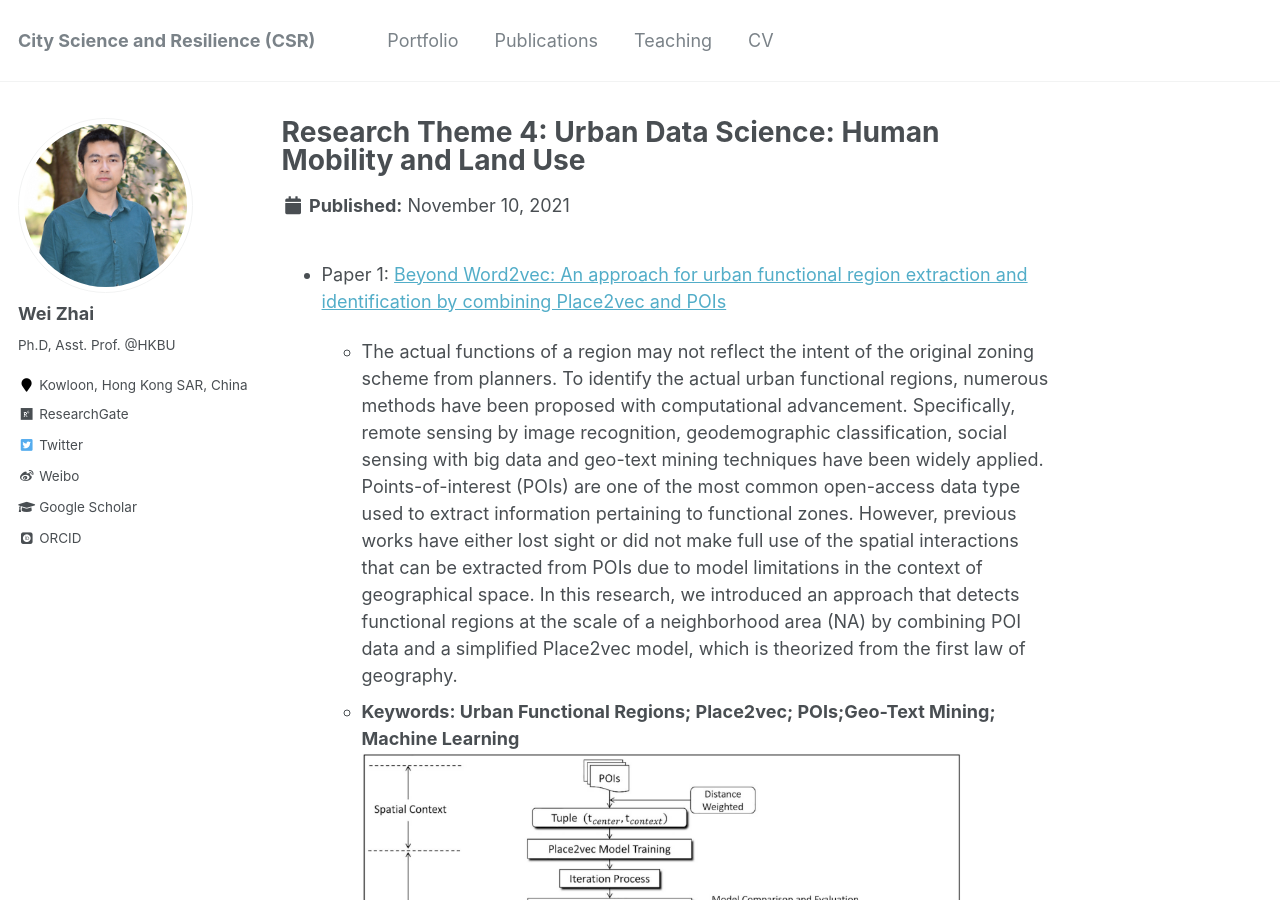
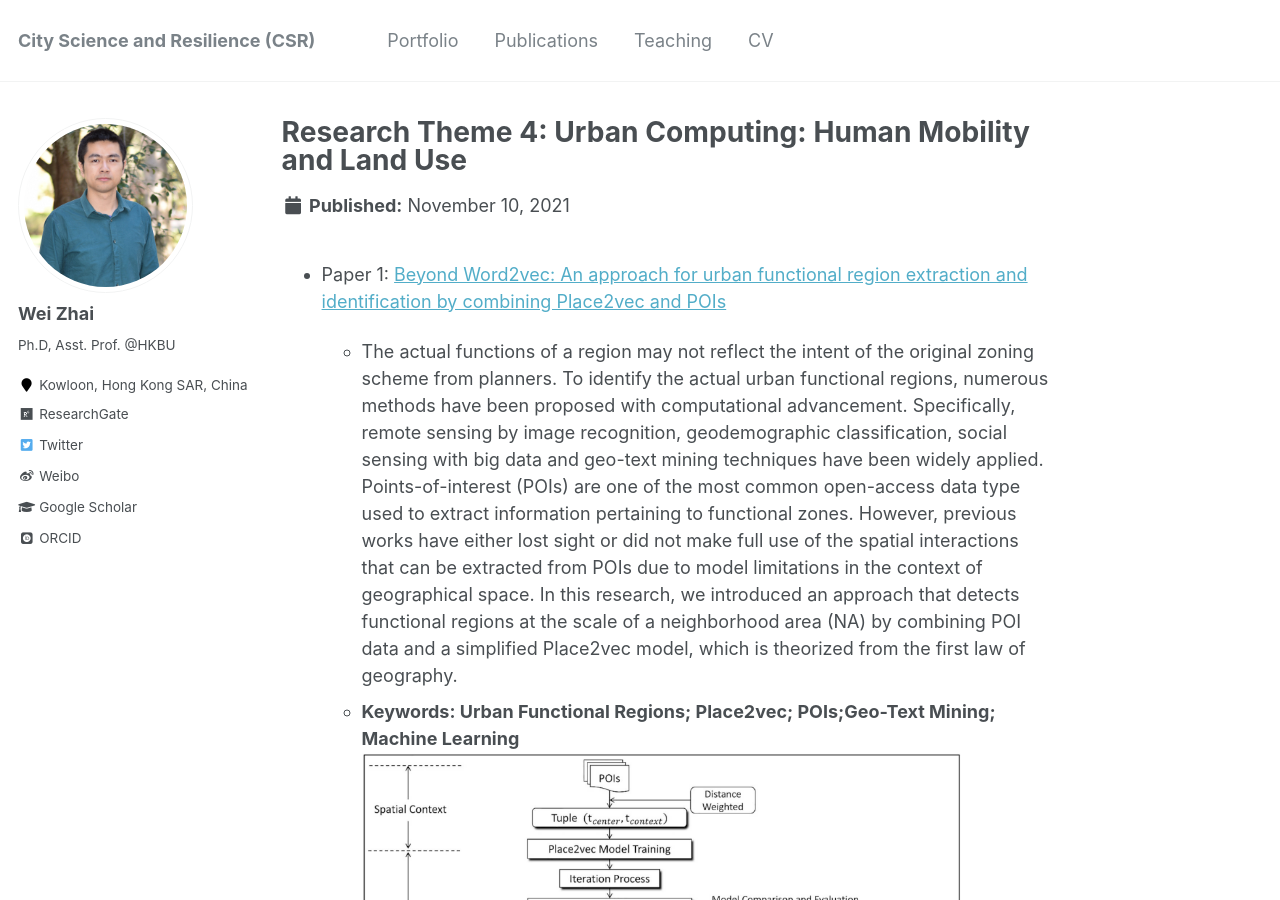
Before and after one commit to skywalkerzhai/weizhai.github.io, a Jekyll site: the page built from _portfolio/portfolio-4.md, in a window 1280 px wide and 900 px high. Built offline with Jekyll 4.4.1, drawn with Linux system fonts in a browser that asks for light colours; some web fonts are replaced.

Commit message:
Update portfolio-4.md

```diff
--- a/_portfolio/portfolio-4.md
+++ b/_portfolio/portfolio-4.md
@@ -1,5 +1,5 @@
 ---
-title: "Research Theme 4: Urban Data Science: Human Mobility and Land Use"
+title: "Research Theme 4: Urban Computing: Human Mobility and Land Use"
 excerpt: "<br/><img src='https://skywalkerzhai.github.io/weizhai.github.io/images/AI_resilience.jpg' width='600'>"
 collection: portfolio
 ---
```
